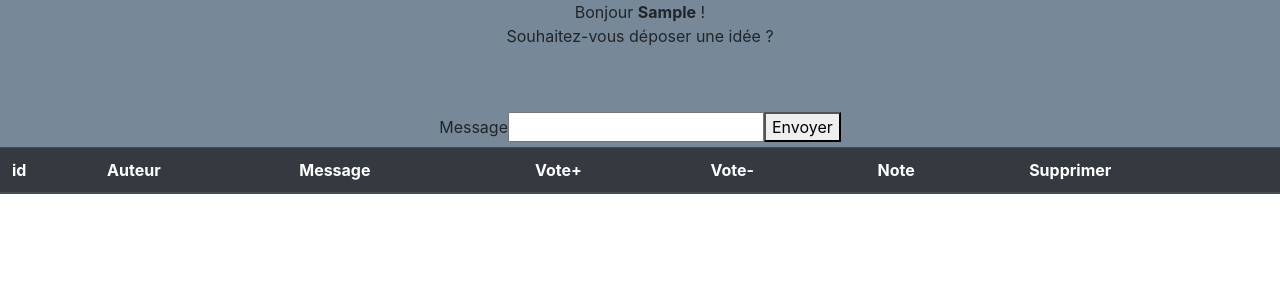
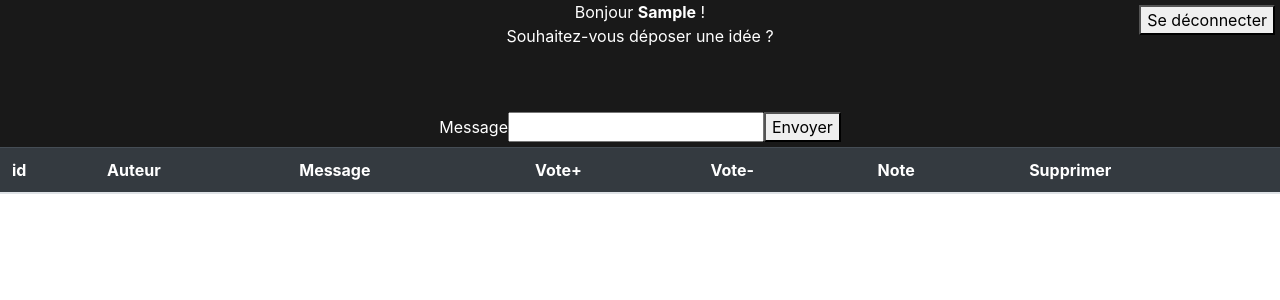
Before and after one commit to nicolasKACEM/user-voice, an Angular app: page / in a window 1280 px wide. Both pictures are taken after typing "Sample" into the empty fields and a click on the button "Se connecter". Shown: the top 300 px of the page. Built offline with nearby package versions, Linux system fonts and the light colour scheme.

Commit message:
4 files modified, 1 added

```diff
--- /dev/null
+++ b/src/app/Service/is-signed-in-guard.guard.ts
@@ -0,0 +1,12 @@
+import { Injectable } from '@angular/core';
+import { CanActivate, ActivatedRouteSnapshot, RouterStateSnapshot } from '@angular/router';
+import { Observable } from 'rxjs';
+
+@Injectable()
+export class IsSignedInGuardGuard implements CanActivate {
+  canActivate(
+    next: ActivatedRouteSnapshot,
+    state: RouterStateSnapshot): Observable<boolean> | Promise<boolean> | boolean {
+    return true;
+  }
+}
--- a/src/app/liste-message/liste-message.component.html
+++ b/src/app/liste-message/liste-message.component.html
@@ -1,5 +1,5 @@
-<table class="table">
-  <thead class="thead-dark">
+<table class="table ">
+  <thead class="table-striped table-dark">
     <tr>
        <th scope="col">id</th>
       <th scope="col">Auteur</th>
@@ -14,10 +14,10 @@
            <td>{{message.id}}</td>
            <td>{{message.auteur}}</td>
            <td>{{message.message}}</td>
-           <td><button (click)="addNote(message)">+</button></td>
-           <td><button (click)="minNote(message)">-</button></td>
+           <td><button (click)="addNote(message)">👍</button></td>
+           <td><button (click)="minNote(message)">👎</button></td>
            <td>{{message.note}}</td>
-           <td><button (click)="supprimer(message)">x</button></td>
+           <td><button (click)="supprimer(message)">❌</button></td>
            </tr>
 
      </ng-container>
--- a/src/app/sidebar/sidebar.component.css
+++ b/src/app/sidebar/sidebar.component.css
@@ -1,10 +1,16 @@
+#deco{
 
+    position: absolute;
+    top:5px;
+    right: 5px;
+
+}
 
 
 #sidebar{
 
   text-align: center;
-  background-color: #778899;
-
+  background-color: #191919;
+  color: white;
   width: 100%;
 }
--- a/src/app/sidebar/sidebar.component.html
+++ b/src/app/sidebar/sidebar.component.html
@@ -1,3 +1,5 @@
+
+
 <div id="sidebar">
 
   <p>Bonjour <b>{{ userName }}</b> ! <br>Souhaitez-vous déposer une idée ? </p>
@@ -10,4 +12,5 @@
   <input type="text" formControlName="message"/>
   <button value="envoyer" (click)="ajoutMessage()">Envoyer</button>
   </div>
+  <button id="deco" routerLink="/login">Se déconnecter</button>
 </div>
```
Also changed, not shown: src/app/app.module.ts (+5 -2 lines).
